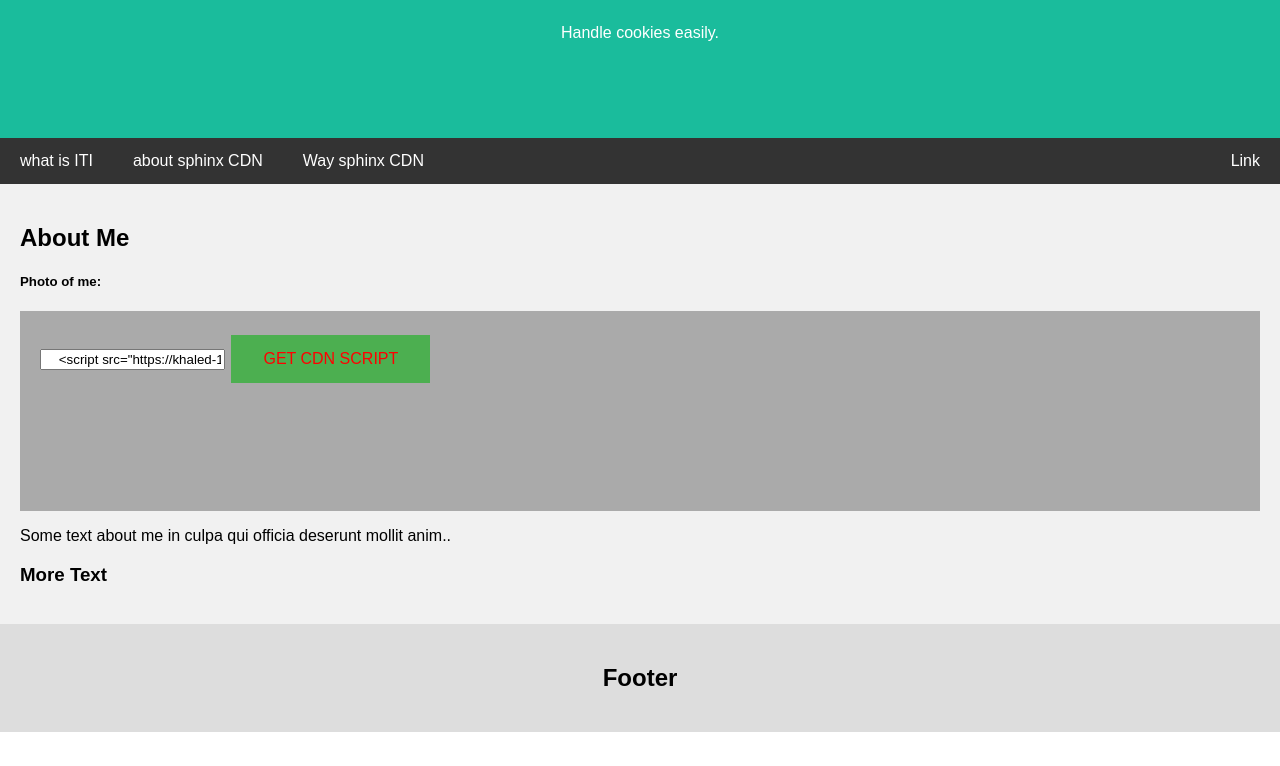
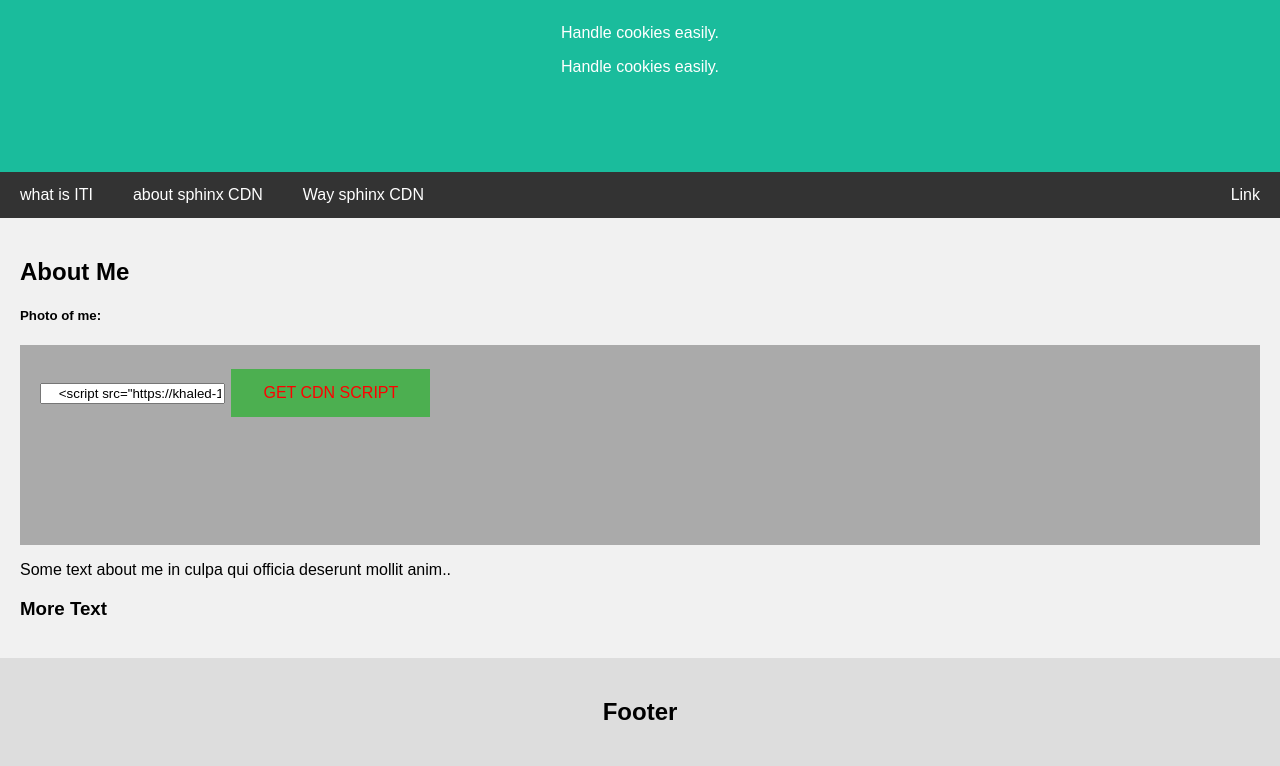
Before and after one commit to khaled-17/Library, a plain HTML site: page index.html in a window 1280 px wide. Shown: the part 155-921 px from the top of the page. Before the commit the page ends 887 px from the top, so only its background shows below. Drawn offline with Linux system fonts and the light colour scheme.

Commit message:
Update index.html

```diff
--- a/index.html
+++ b/index.html
@@ -126,6 +126,7 @@ body {
 <div class="header">
   <h1>sphinx CDN</h1>
   <p>Handle cookies easily.</p>
+  <p>Handle cookies easily.</p>
 </div>
 
 <div class="navbar">
```
